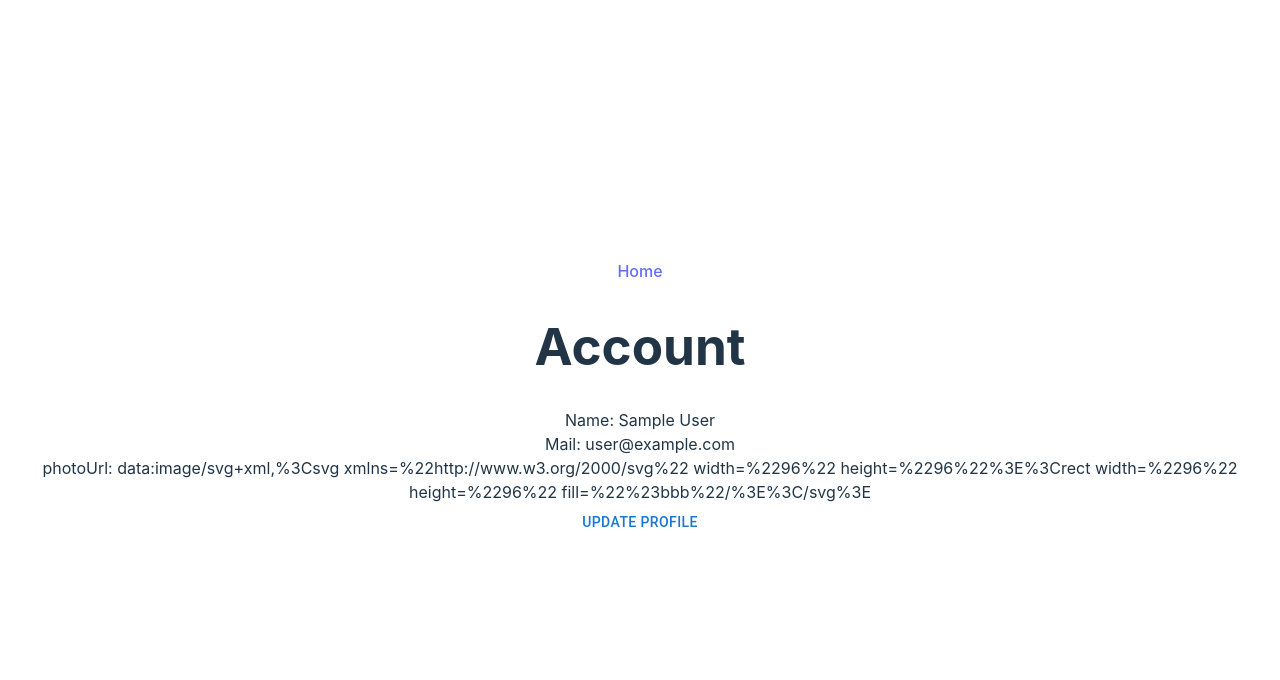
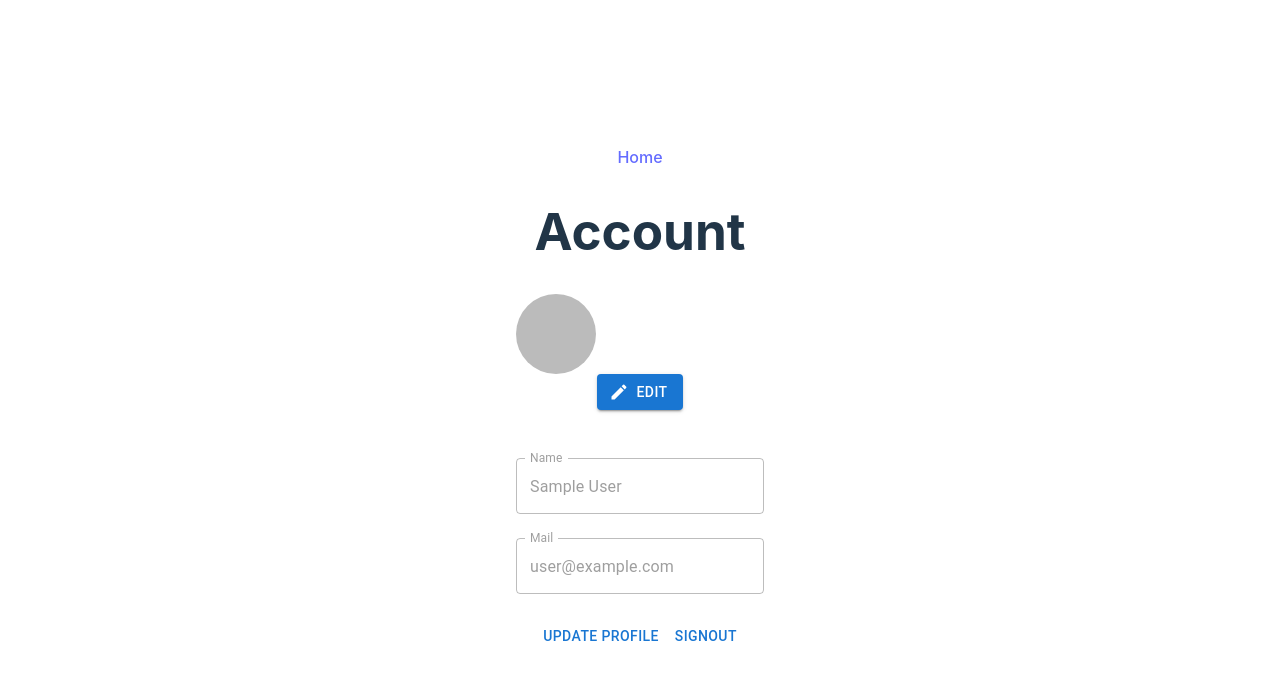
Before and after one commit to LionelENSFELDER/done-da-bento, a React (Vite) app: page /account in a window 1280 px wide. Shown: the top 680 px of the page. Built offline with nearby package versions, Linux system fonts and the light colour scheme; no server answers; sample sign-in values are in the browser's storage.

Commit message:
feat: (wip) edit account infos

```diff
--- a/package.json
+++ b/package.json
@@ -12,6 +12,7 @@
   "dependencies": {
     "@emotion/react": "^11.11.1",
     "@emotion/styled": "^11.11.0",
+    "@mui/icons-material": "^5.14.18",
     "@mui/material": "^5.14.17",
     "firebase": "^10.5.2",
     "localforage": "^1.10.0",
--- a/src/pages/account.tsx
+++ b/src/pages/account.tsx
@@ -1,22 +1,38 @@
+import { useState } from 'react'
 import { getAuth, updateProfile } from "firebase/auth"
-import { Link, useNavigate } from 'react-router-dom';
-import Box from '@mui/material/Box'
-import Button from '@mui/material/Button'
+import { Link, useNavigate } from 'react-router-dom'
+import { Box, Button, FormGroup, TextField, Avatar } from '@mui/material'
+import EditIcon from '@mui/icons-material/Edit'
+import DoneIcon from '@mui/icons-material/Done'
 
 const AccountPage = () => {
   const auth = getAuth();
   const navigate = useNavigate()
+  const [isFormDisabled, setIsFormDisabled] = useState(true)
+  const [name, setName] = useState('')
+  const [mail, setMail] = useState('')
 
   const updateUserProfile = () => {
     if (auth.currentUser !== null) {
       updateProfile(auth.currentUser, {
-        displayName: "Liam", photoURL: "https://placehold.co/80"
+        displayName: name,
       }).then(() => {
         navigate('/account')
-        console.log('account page reload')
       }).catch((error) => {
-        console.log('error: ', error)
+        console.log('updateUserProfile: ', error)
       });
+    }
+  }
+
+  const signoutUser = () => {
+    if (auth.currentUser !== null) {
+      auth.signOut()
+        .then(() => {
+          navigate('/login')
+        })
+        .catch((error) => {
+          console.log('error signout !', error)
+        })
     }
   }
 
@@ -32,12 +48,58 @@ const AccountPage = () => {
     }
   }
 
+  const editInfos = () => {
+    switch (isFormDisabled) {
+      case true:
+        setIsFormDisabled(false)
+        break
+      case false:
+        updateUserProfile()
+        setIsFormDisabled(true)
+        break
+    }
+  }
+
   return (
     <>
       <Link to="/">Home</Link>
       <h1>Account</h1>
-      <DisplayUserInformations />
+
+      <Avatar
+        alt="Remy Sharp"
+        src={auth.currentUser ? `${auth.currentUser.photoURL}` : 'https://placehold.co/80'}
+        sx={{ width: 80, height: 80 }}
+      />
+
+      <Button
+        variant="contained"
+        startIcon={isFormDisabled ? <EditIcon /> : <DoneIcon />}
+        onClick={() => editInfos()}>
+        {isFormDisabled ? 'Edit' : 'Send'}
+      </Button>
+
+      <FormGroup sx={{ my: 3 }}>
+        <TextField
+          sx={{ my: 3 }}
+          id="name"
+          label="Name"
+          variant="outlined"
+          defaultValue={auth.currentUser ? auth.currentUser.displayName : 'Name'}
+          disabled={isFormDisabled}
+          onChange={(event: React.ChangeEvent<HTMLInputElement>) => { setName(event.target.value) }}
+        />
+        <TextField
+          id="mail"
+          label="Mail"
+          variant="outlined"
+          value={auth.currentUser ? auth.currentUser.email : 'email'}
+          disabled={isFormDisabled}
+          onChange={(event: React.ChangeEvent<HTMLInputElement>) => { setMail(event.target.value) }}
+        />
+      </FormGroup>
+
       <Button variant="text" onClick={() => updateUserProfile()}>Update profile</Button>
+      <Button variant="text" onClick={() => signoutUser()}>Signout</Button>
     </>
   )
 }
--- a/src/pages/login.tsx
+++ b/src/pages/login.tsx
@@ -8,8 +8,12 @@ import Button from '@mui/material/Button';
 function LoginPage() {
   const [mail, setMail] = useState('')
   const [password, setPassword] = useState('')
-  const auth = getAuth();
+  const auth = getAuth()
   const navigate = useNavigate()
+
+  if (auth.currentUser !== null) {
+    navigate('/')
+  }
 
   const authUser = () => {
     setPersistence(auth, browserSessionPersistence)
@@ -60,7 +64,7 @@ function LoginPage() {
           variant="outlined"
           onChange={(event: React.ChangeEvent<HTMLInputElement>) => { setPassword(event.target.value) }}
         />
-        <Button variant="text" onClick={() => authUser()}>Text</Button>
+        <Button variant="contained" onClick={() => authUser()}>Login</Button>
       </Box>
     </>
   )
```
Also changed, not shown: 1 other file (tests, documents, lock files or other folders).
